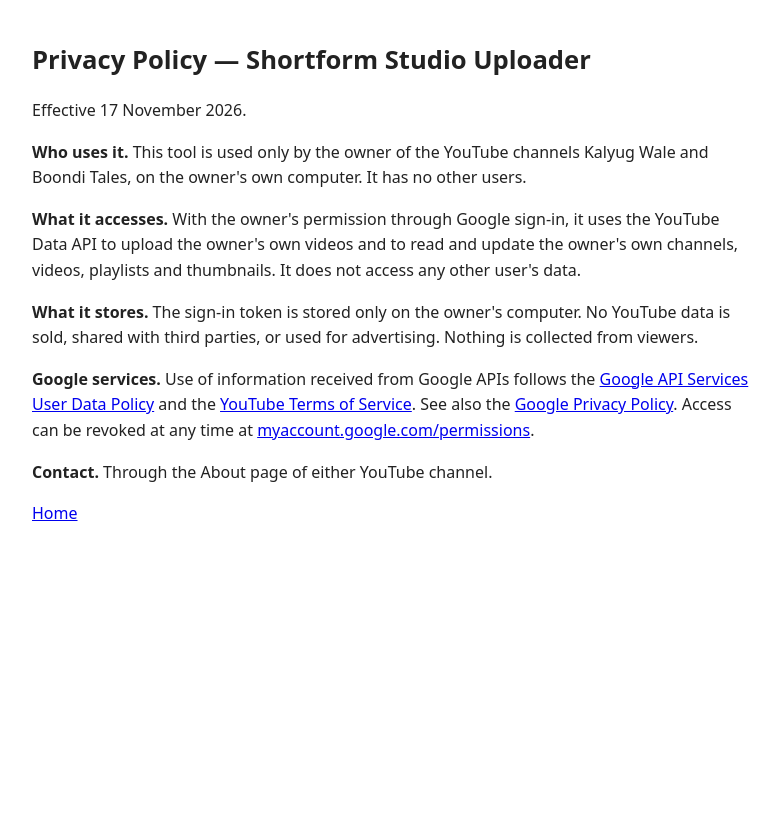
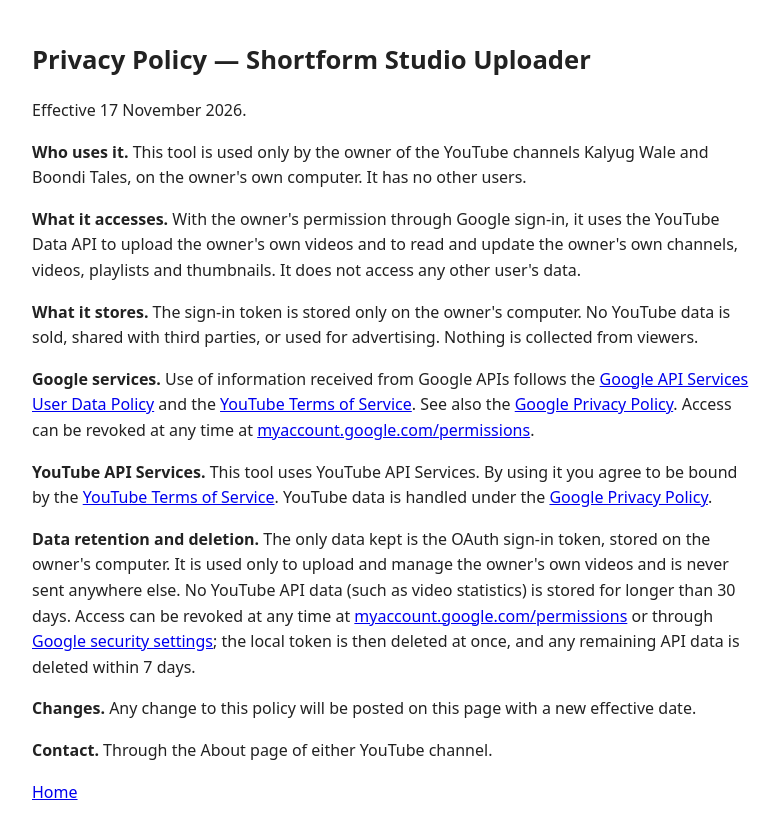
Before and after one commit to amanverma-ism/shortform-studio-uploader, a plain HTML site: page privacy.html in a window 1280 px wide. Shown: the whole page, without its empty margins (248-1027 px from the left). Before the commit the page ends 800 px from the top, so only its background shows below. Drawn offline with Linux system fonts and the light colour scheme.

Commit message:
Privacy policy: YouTube API Services terms, data retention and deletion
Co-Authored-By: Claude Opus 5.5 <noreply@anthropic.com>

```diff
--- a/privacy.html
+++ b/privacy.html
@@ -5,6 +5,9 @@
 <p><b>What it accesses.</b> With the owner's permission through Google sign-in, it uses the YouTube Data API to upload the owner's own videos and to read and update the owner's own channels, videos, playlists and thumbnails. It does not access any other user's data.</p>
 <p><b>What it stores.</b> The sign-in token is stored only on the owner's computer. No YouTube data is sold, shared with third parties, or used for advertising. Nothing is collected from viewers.</p>
 <p><b>Google services.</b> Use of information received from Google APIs follows the <a href="https://developers.google.com/terms/api-services-user-data-policy">Google API Services User Data Policy</a> and the <a href="https://www.youtube.com/t/terms">YouTube Terms of Service</a>. See also the <a href="https://policies.google.com/privacy">Google Privacy Policy</a>. Access can be revoked at any time at <a href="https://myaccount.google.com/permissions">myaccount.google.com/permissions</a>.</p>
+<p><b>YouTube API Services.</b> This tool uses YouTube API Services. By using it you agree to be bound by the <a href="https://www.youtube.com/t/terms">YouTube Terms of Service</a>. YouTube data is handled under the <a href="https://policies.google.com/privacy">Google Privacy Policy</a>.</p>
+<p><b>Data retention and deletion.</b> The only data kept is the OAuth sign-in token, stored on the owner's computer. It is used only to upload and manage the owner's own videos and is never sent anywhere else. No YouTube API data (such as video statistics) is stored for longer than 30 days. Access can be revoked at any time at <a href="https://myaccount.google.com/permissions">myaccount.google.com/permissions</a> or through <a href="https://security.google.com/settings/security/permissions">Google security settings</a>; the local token is then deleted at once, and any remaining API data is deleted within 7 days.</p>
+<p><b>Changes.</b> Any change to this policy will be posted on this page with a new effective date.</p>
 <p><b>Contact.</b> Through the About page of either YouTube channel.</p>
 <p><a href="index.html">Home</a></p>
 </body></html>
```
